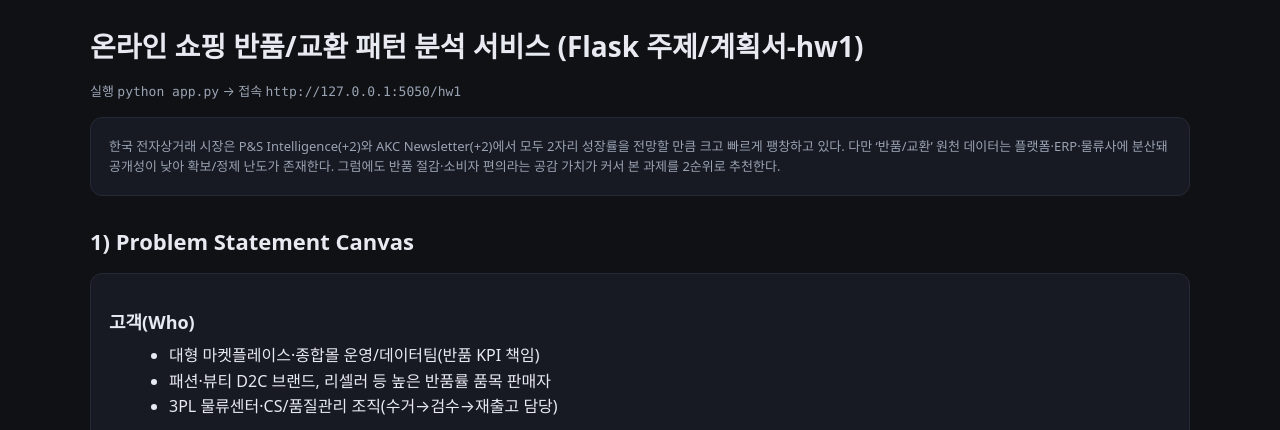
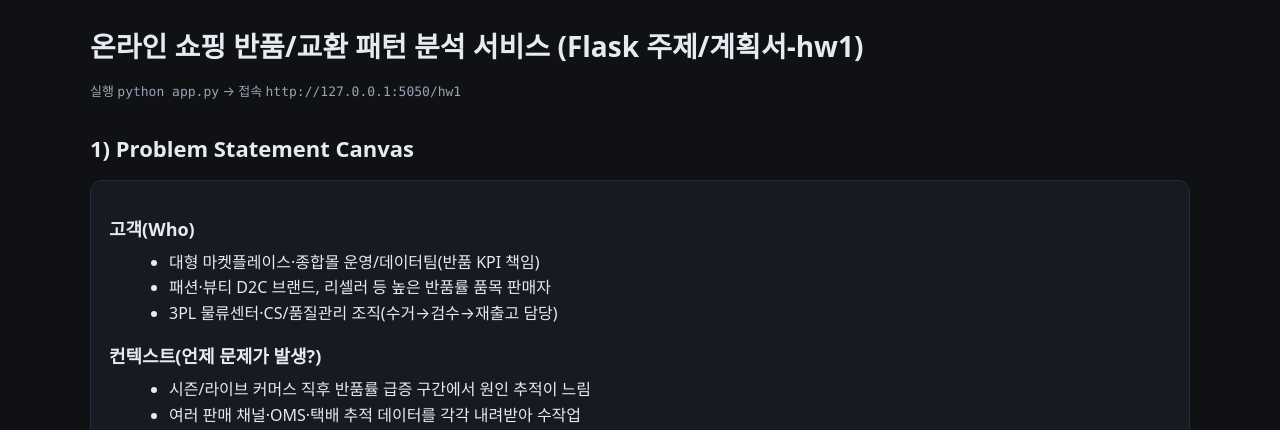
Before and after one commit to parksungwoo0811/bigdata-hw1, a Flask app: page /hw1 in a window 1280 px wide. Shown: the top 430 px of the page. Run offline with Flask 3, Linux system fonts and the light colour scheme.

Commit message:
Update hw1.html

```diff
--- a/templates/hw1.html
+++ b/templates/hw1.html
@@ -94,13 +94,7 @@
         <span class="mono">http://127.0.0.1:5050/hw1</span>
       </div>
 
-      <div class="card small muted">
-        한국 전자상거래 시장은 P&amp;S Intelligence(+2)와 AKC Newsletter(+2)에서
-        모두 2자리 성장률을 전망할 만큼 크고 빠르게 팽창하고 있다. 다만
-        ‘반품/교환’ 원천 데이터는 플랫폼·ERP·물류사에 분산돼 공개성이 낮아
-        확보/정제 난도가 존재한다. 그럼에도 반품 절감·소비자 편의라는 공감
-        가치가 커서 본 과제를 2순위로 추천한다.
-      </div>
+
 
       <!-- 1) Problem Statement Canvas (요구 필드 반영) -->
       <h2>1) Problem Statement Canvas</h2>
```
